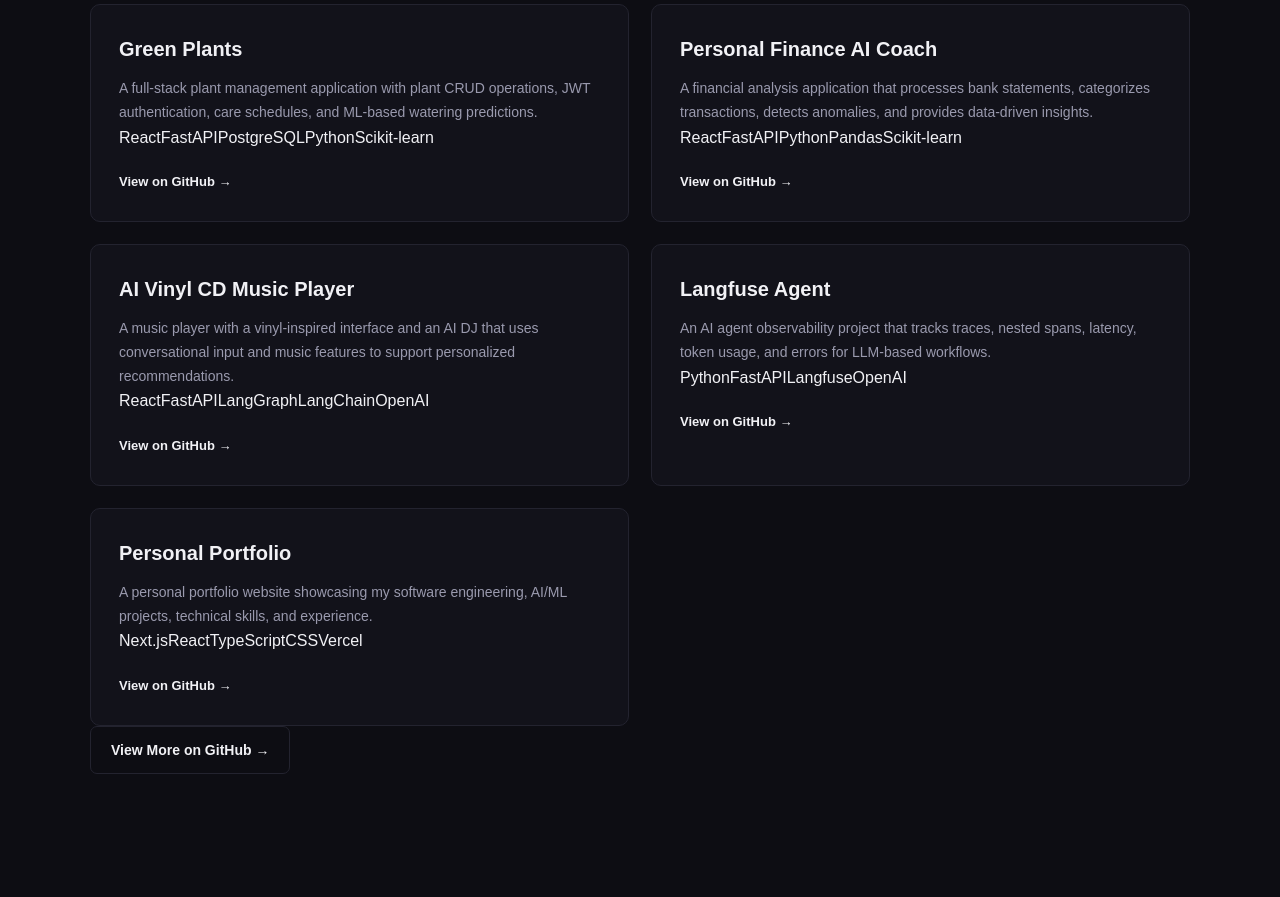
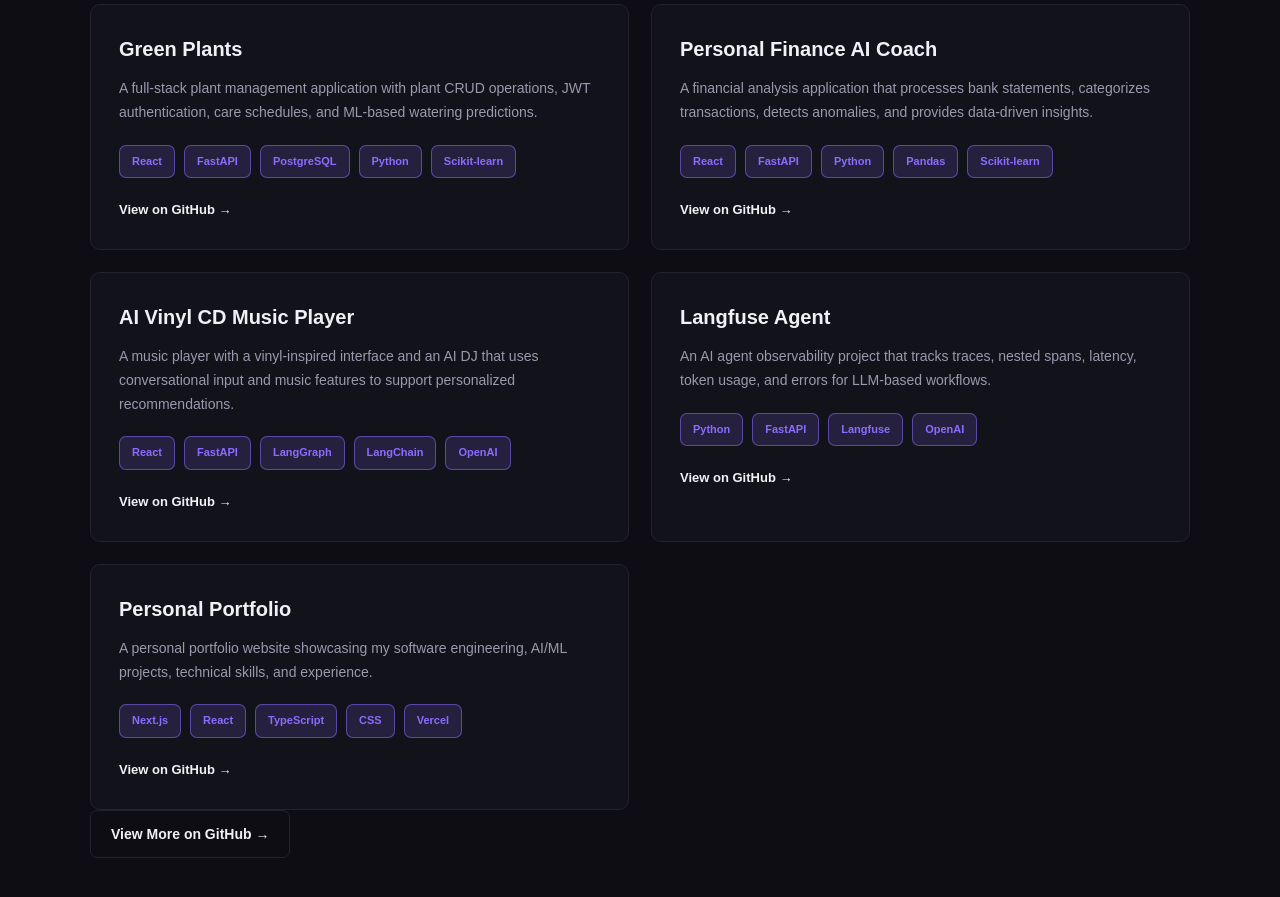
Before and after one commit to riyav-star/portfolio, a Next.js app in the folder portfolio/: page / in a window 1280 px wide. Shown: the part 1500-2397 px from the top of the page. Built offline with nearby package versions, Linux system fonts and the light colour scheme.

Commit message:
Update globals.css

```diff
--- a/portfolio/src/app/globals.css
+++ b/portfolio/src/app/globals.css
@@ -106,6 +106,7 @@ a {
 .skill-group,
 .skill-item,
 .experience-skills span,
+.tech-list span,
 .button,
 .theme-toggle,
 .color-picker-button,
@@ -636,13 +637,13 @@ a {
     fadeUp 0.7s ease-out 0.5s both;
 }
 
-/* Center profile photo inside hero */
 .hero .profile-photo {
   display: block;
 
   margin-left: auto;
   margin-right: auto;
 }
+
 
 /* =========================================================
    HERO ANIMATIONS
@@ -764,10 +765,6 @@ a {
 
   object-fit: cover;
 
-  /*
-    Moves your head/photo upward
-    inside the circular crop.
-  */
   object-position: center 35%;
 
   border-radius: 50%;
@@ -885,7 +882,12 @@ a {
   line-height: 1.7;
 }
 
-.project-tech {
+
+/* =========================================================
+   PROJECT TECHNOLOGY TAGS
+========================================================= */
+
+.tech-list {
   display: flex;
 
   flex-wrap: wrap;
@@ -895,21 +897,21 @@ a {
   margin-top: 20px;
 }
 
-.project-tech span {
+.tech-list span {
   display: inline-flex;
 
   align-items: center;
   justify-content: center;
 
-  padding: 6px 11px;
+  padding: 7px 12px;
 
   border: 1px solid
-    rgba(var(--accent-rgb), 0.45);
+    rgba(var(--accent-rgb), 0.55);
 
   border-radius: 7px;
 
   background:
-    rgba(var(--accent-rgb), 0.12);
+    rgba(var(--accent-rgb), 0.16);
 
   color: var(--accent);
 
@@ -927,20 +929,25 @@ a {
     color 0.25s ease;
 }
 
-.project-tech span:hover {
+.tech-list span:hover {
   transform: translateY(-3px);
 
   border-color: var(--accent);
 
   background:
-    rgba(var(--accent-rgb), 0.2);
+    rgba(var(--accent-rgb), 0.27);
 
   color: var(--accent);
 
   box-shadow:
     0 5px 18px
-    rgba(var(--accent-rgb), 0.18);
-}
+    rgba(var(--accent-rgb), 0.22);
+}
+
+
+/* =========================================================
+   PROJECT LINKS
+========================================================= */
 
 .project-links {
   display: flex;
@@ -1324,7 +1331,7 @@ a {
    LIGHT MODE
 ========================================================= */
 
-[data-theme="light"] .project-tech span,
+[data-theme="light"] .tech-list span,
 [data-theme="light"] .experience-skills span,
 [data-theme="light"] .skill-item {
   background:
```
